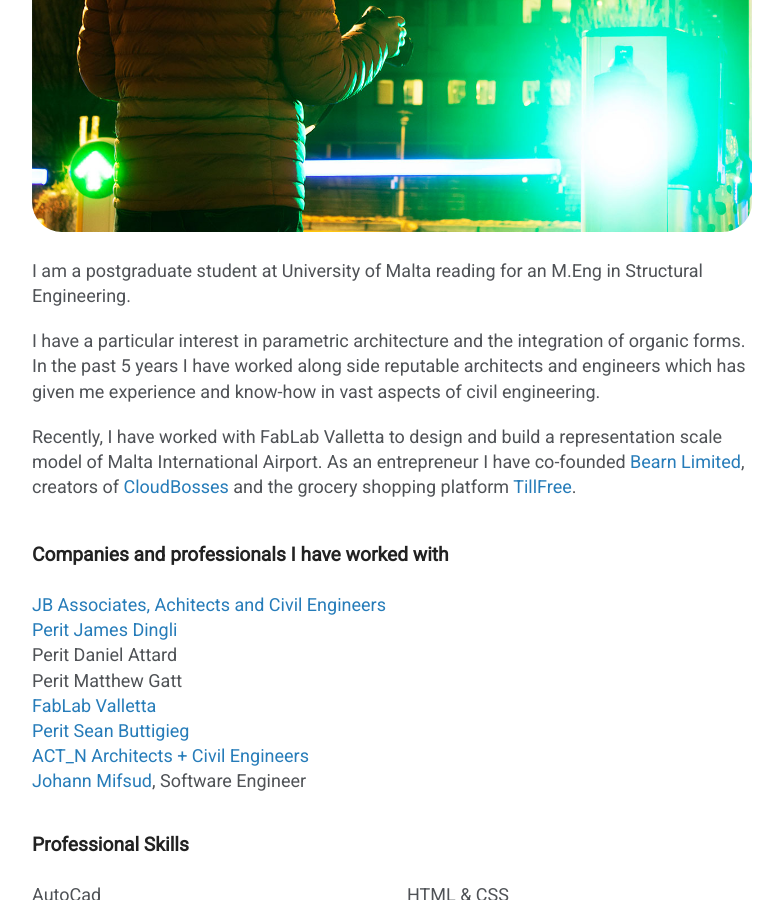
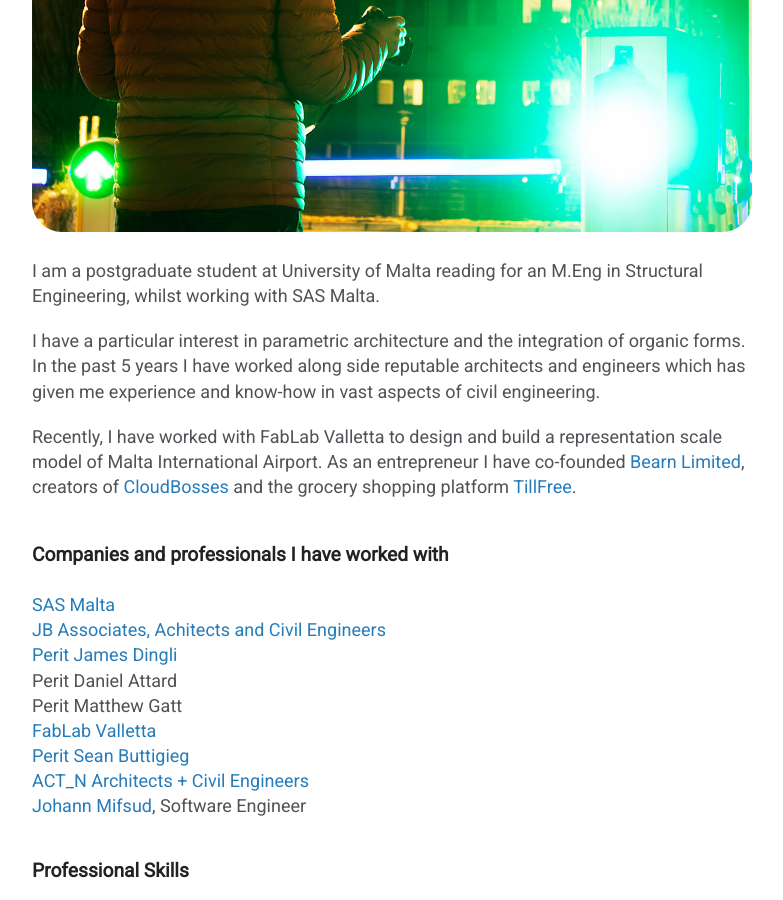
Before and after one commit to stephanb-org/ste_blog, a Jekyll site: the page built from about.md, in a window 1280 px wide and 900 px high, scrolled down 542 px. Shown: the whole window, without its empty margins (248-1031 px from the left). Built offline with Jekyll 4.4.1, drawn with Linux system fonts in a browser that asks for light colours.

Commit message:
Added SASMalta

```diff
--- a/about.md
+++ b/about.md
@@ -6,7 +6,7 @@ permalink: /about/
 
 ![Portfolio-artwork](/assets/img/home-1.jpg)
 
-I am a postgraduate student at University of Malta reading for an M.Eng in Structural Engineering.
+I am a postgraduate student at University of Malta reading for an M.Eng in Structural Engineering, whilst working with SAS Malta.
 
 I have a particular interest in parametric architecture and the integration of organic forms. In the past 5 years I have worked along side reputable architects and engineers which has given me experience and know-how in vast aspects of civil engineering.
 
@@ -16,6 +16,7 @@ Recently, I have worked with FabLab Valletta to design and build a representatio
 	<h3>Companies and professionals I have worked with</h3>
 </div>
 <div class="col-md-12">
+	<a href="https://sasmalta.com/">SAS Malta</a><br>
 <a href="https://www.linkedin.com/company/joe-bugeja-associates/about/">JB Associates, Achitects and Civil Engineers</a><br>
 <a href="http://www.jamesdingli.com.mt/index.html">Perit James Dingli</a><br>
 Perit Daniel Attard<br>
```
